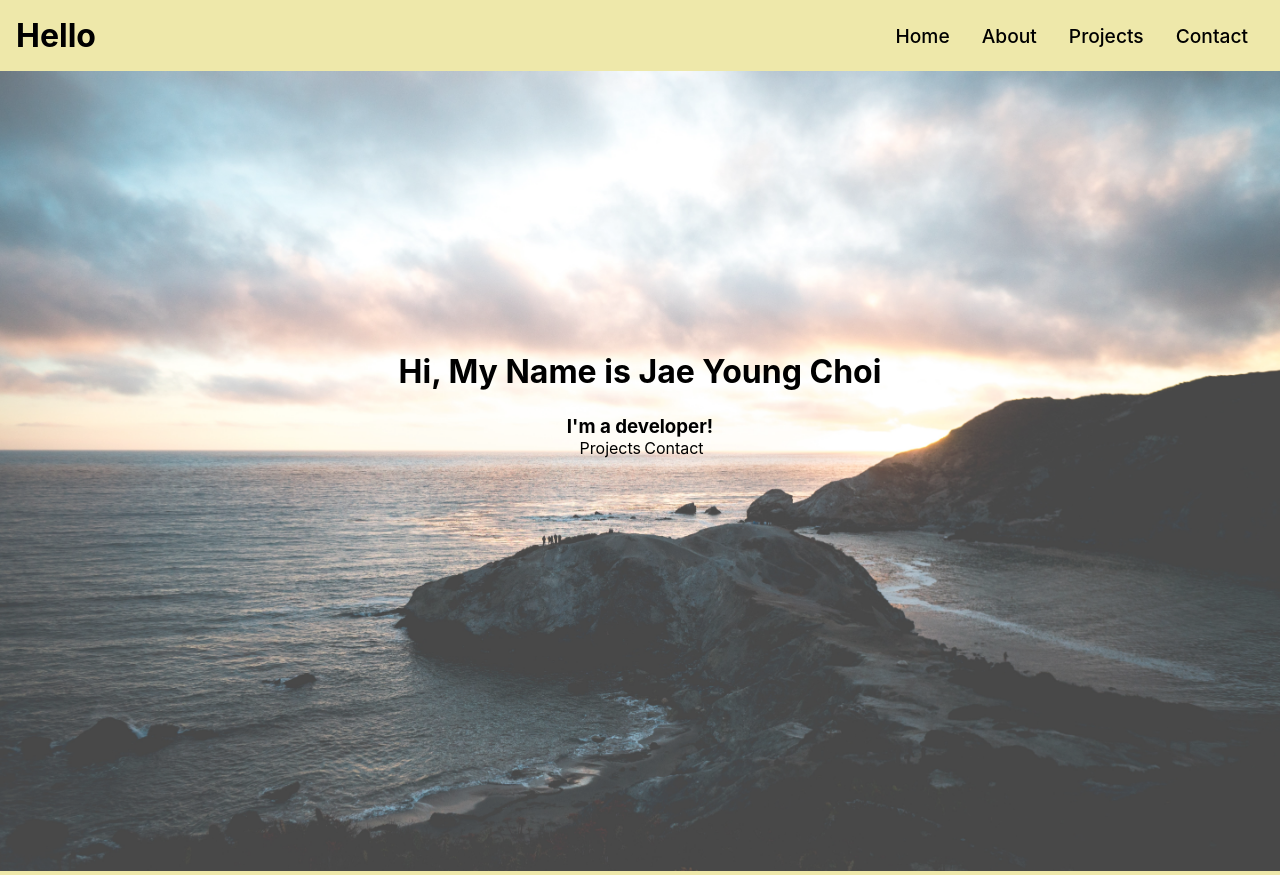
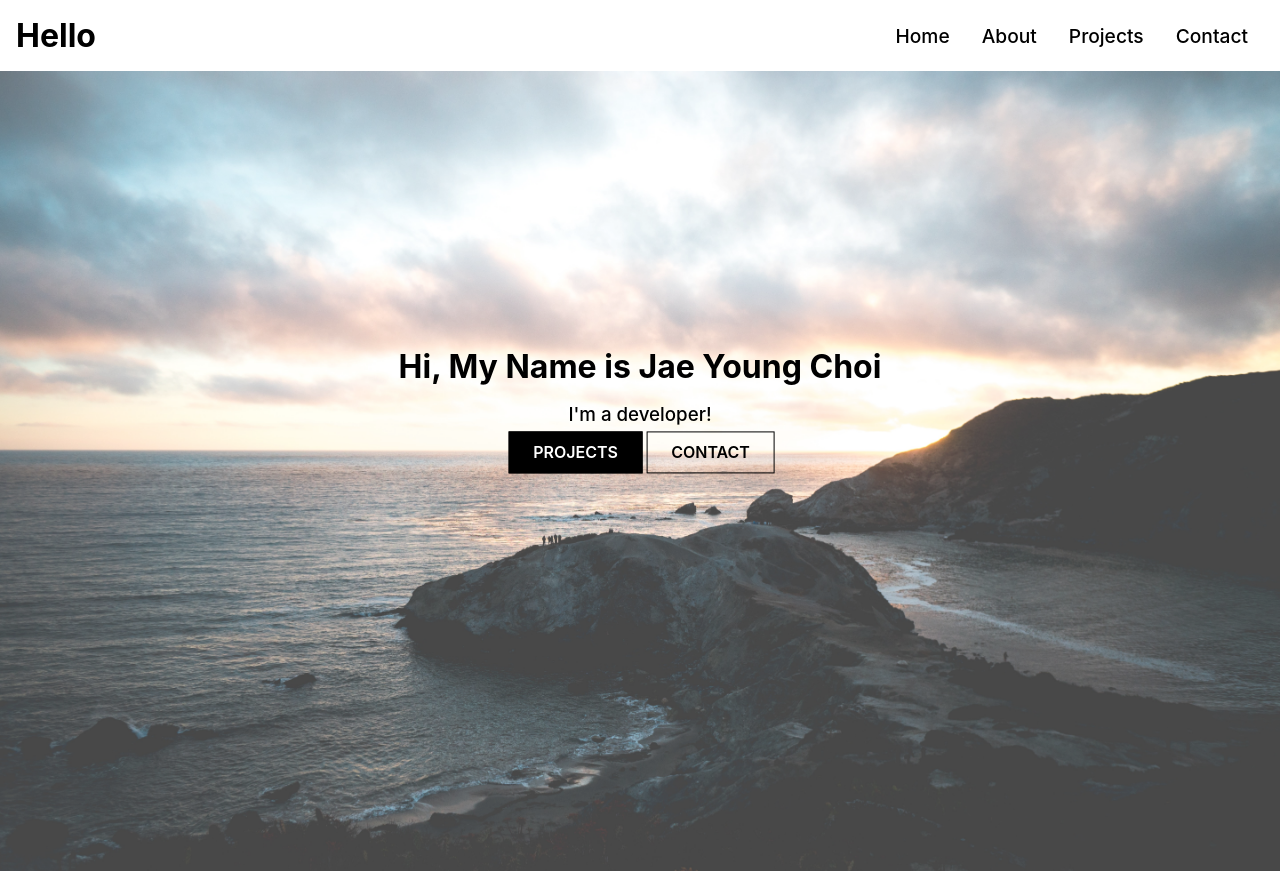
Before and after one commit to choijyoung/portfolio, a React (Create React App) app: page / in a window 1280 px wide. Built offline with nearby package versions, Linux system fonts and the light colour scheme.

Commit message:
temporary spacing

```diff
--- a/src/components/HeroImgStyles.css
+++ b/src/components/HeroImgStyles.css
@@ -38,13 +38,13 @@
 
 .hero .content h1{
     font-size: 2rem;
-    padding: 0.6rem 0 1.5rem;
+    padding: 0.6rem 0 0.5rem;
 }
 
-.hero .content p{
+.hero .content h3{
     front-size: 1.4rem;
-    font-weight: 200;
-    text-transform: uppercase;
+    font-weight: 500;
+    padding: 0.6rem 0 1rem;
 }
 
 .content .btn {
--- a/src/index.css
+++ b/src/index.css
@@ -5,7 +5,7 @@
 }
 
 body {
-  background: palegoldenrod;
+  background: white;
   font-family: -apple-system, BlinkMacSystemFont, 'Segoe UI', 'Roboto', 'Oxygen',
     'Ubuntu', 'Cantarell', 'Fira Sans', 'Droid Sans', 'Helvetica Neue',
     sans-serif;
@@ -21,3 +21,26 @@ h1, h4, p, a{
 ul {
   list-style-type: none;
 }
+
+.btn {
+  padding: 10px 24px;
+  front-size: 1rem;
+  text-transform: uppercase;
+  background: black;
+  color: white;
+  border: 1px solid black;
+  font-weight: 600;
+  cursor: pointer;
+
+}
+
+.btn2 {
+  padding: 10px 24px;
+  front-size: 1rem;
+  text-transform: uppercase;
+  background: transparent;
+  color: black;
+  border: 1px solid black;
+  font-weight: 600;
+  cursor: pointer;
+}
```
